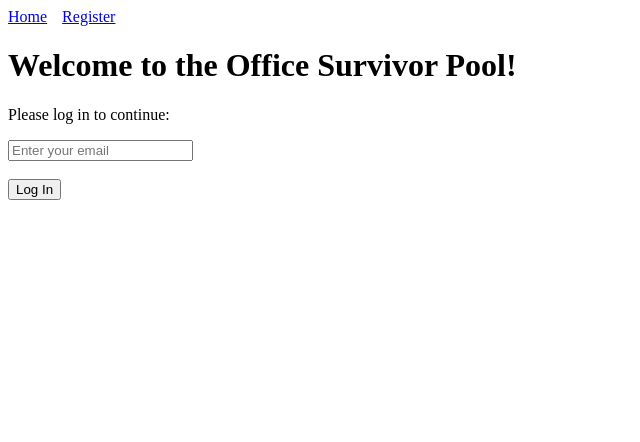
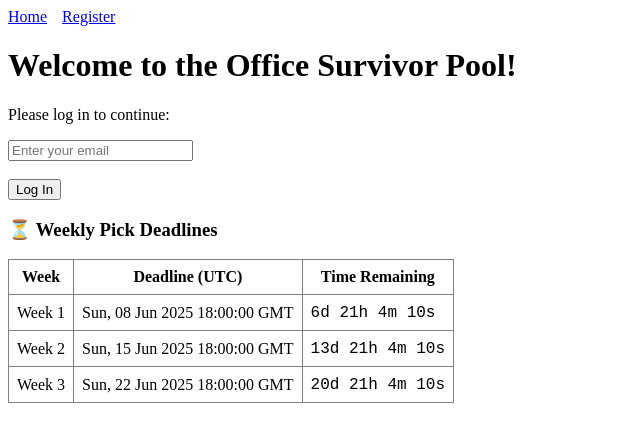
Before and after one commit to MelissaAJohnson/survivor-pool, a React (Vite) app in the folder client/: page / in a window 1280 px wide. Shown: the top 442 px of the page, without its empty margins (0-640 px from the left). Built offline with nearby package versions, Linux system fonts and the light colour scheme.

Commit message:
Deadline countdown timer

```diff
--- /dev/null
+++ b/client/src/components/CountdownTimer.jsx
@@ -0,0 +1,37 @@
+import React, { useEffect, useState } from "react";
+
+function getWeekDeadline(week) {
+    const baseDeadline = new Date(Date.UTC(2025, 5, 8, 18, 0));
+    const deadline = new Date(baseDeadline.getTime() + (week-1) * 7 * 24 * 60 * 60 * 1000);
+    return deadline;
+}
+
+function formatTimeRemaining(ms) {
+    if (ms <= 0) return "Locked";
+    const seconds = Math.floor(ms / 1000) % 60;
+    const minutes = Math.floor(ms / (1000 * 60)) % 60;
+    const hours = Math.floor(ms / (1000 * 60 * 60)) % 24;
+    const days = Math.floor(ms / (1000 * 60 * 60 * 24));
+    return `${days}d ${hours}h ${minutes}m ${seconds}s`;
+}
+
+export default function CountdownTime({ week }) {
+    const [timeRemaining, setTimeRemaining] = useState(() => {
+        const deadline = getWeekDeadline(week);
+        return deadline - new Date();
+    });
+
+    useEffect(() => {
+        const interval = setInterval(() => {
+            const deadline = getWeekDeadline(week);
+            setTimeRemaining(deadline - new Date());
+        }, 1000);
+        return () => clearInterval(interval);
+    }, [week]);
+
+    return (
+        <span style={{ fontFamily: "monospace", fontSize: "1rem" }}>
+            {formatTimeRemaining(timeRemaining)}
+        </span>
+    );
+}
--- a/client/src/pages/Home.jsx
+++ b/client/src/pages/Home.jsx
@@ -1,8 +1,10 @@
 import React, { useState, useEffect } from 'react';
 import LoginForm from '../components/LoginForm';
+import CountdownTimer from '../components/CountdownTimer';
 
 export default function Home() {
   const [email, setEmail] = useState('');
+  const upcomingWeeks = [1, 2, 3];
 
   useEffect(() => {
     const stored = localStorage.getItem("userEmail");
@@ -22,6 +24,29 @@ export default function Home() {
           <LoginForm onLogin={(email) => setEmail(email)} />
         </>
       )}
+
+      <h3>⏳ Weekly Pick Deadlines</h3>
+      <table border="1" cellPadding="8" style={{ borderCollapse: "collapse" }}>
+        <thead>
+          <tr>
+            <th>Week</th>
+            <th>Deadline (UTC)</th>
+            <th>Time Remaining</th>
+          </tr>
+        </thead>
+        <tbody>
+          {upcomingWeeks.map(week => {
+            const deadline = new Date(Date.UTC(2025, 5, 8 + (week - 1) * 7, 18, 0)); // Sunday 1pm ET = 18:00 UTC
+            return (
+              <tr key={week}>
+                <td>Week {week}</td>
+                <td>{deadline.toUTCString()}</td>
+                <td><CountdownTimer week={week} /></td>
+              </tr>
+            );
+          })}
+        </tbody>
+      </table>
     </div>
   );
 }
--- a/client/src/pages/Pick.jsx
+++ b/client/src/pages/Pick.jsx
@@ -127,6 +127,13 @@ export default function Pick() {
     }
   };
 
+  const isWeekLocked = (week) => {
+    const now = new Date();
+    const baseDeadline = new Date(Date.UTC(2025, 5, 7, 18, 0));
+    const deadline = new Date(baseDeadline.getTime() + (week - 1) * 7 * 24 * 60 * 60 * 1000);
+    return now > deadline;
+  };
+
   return (
     <div>
       <h2>Make Picks</h2>
@@ -176,7 +183,10 @@ export default function Pick() {
                   </select>
                 </td>
                 <td>
-                  <button onClick={() => handleSubmit(entry.id)}>
+                  <button
+                    disabled={isWeekLocked(pick.week)}
+                    style={{ opacity: isWeekLocked(pick.week) ? 0.5: 1 }}
+                    onClick={() => handleSubmit(entry.id)}>
                     Submit Pick
                   </button>
                 </td>
@@ -233,7 +243,10 @@ export default function Pick() {
                 </select>
               </td>
               <td>
-                <button onClick={() => handleEdit(pick.id, pick.week, pick.team)}>
+                <button
+                  disabled={isWeekLocked(pick.week)}
+                  style={{ opacity: isWeekLocked(pick.week) ? 0.5: 1 }}
+                  onClick={() => handleEdit(pick.id, pick.week, pick.team)}>
                   Save
                 </button>
               </td>
```
Also changed, not shown: 1 other file (tests, documents, lock files or other folders).
